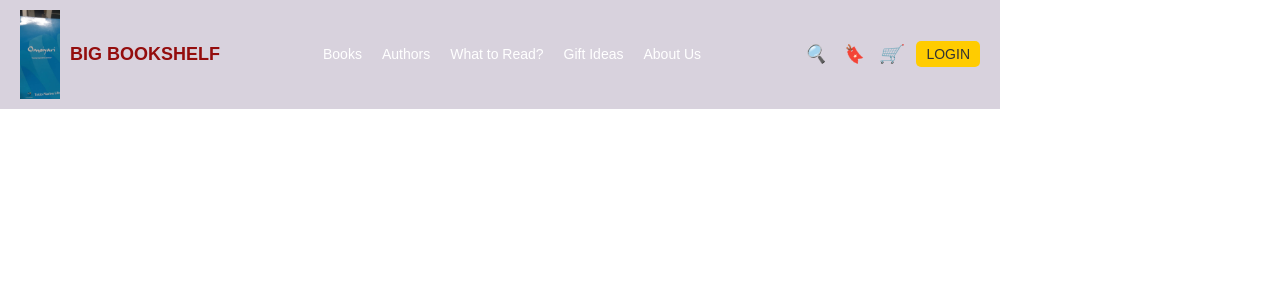
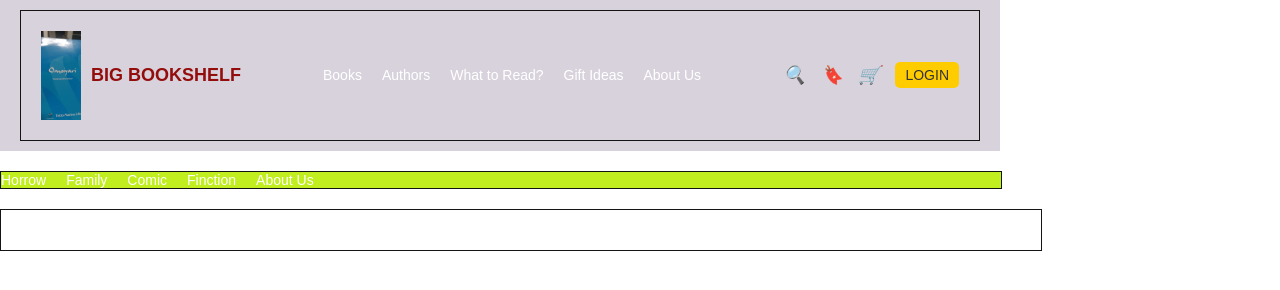
Before and after one commit to Yeopnan/1Jan25_Exercise_LandingPagePositioning, a plain HTML site: page index.html in a window 1280 px wide. Drawn offline with Linux system fonts and the light colour scheme.

Commit message:
container1

```diff
--- a/index.html
+++ b/index.html
@@ -32,6 +32,16 @@
         </div>
       </div>
     </header>
-    <div class="container"></div>
+
+    <div class="container container-1" id="flex">
+      <nav class="genre">
+        <a href="horrow">Horrow</a>
+        <a href="family">Family</a>
+        <a href="comic">Comic</a>
+        <a href="#finction">Finction</a>
+        <a href="#about-us">About Us</a>
+      </nav>
+    </div>
+    <div class="container container-2" id="flex"></div>
   </body>
 </html>
--- a/style.css
+++ b/style.css
@@ -9,14 +9,6 @@ header {
   padding: 10px 20px;
   display: flex;
   color: rgb(148, 13, 13);
-  justify-content: center;
-}
-.container {
-  display: flex;
-  align-items: center;
-  justify-content: space-between;
-  width: 100%;
-  max-width: 1200px;
 }
 
 .logo {
@@ -27,6 +19,8 @@ header {
 .logo img {
   width: 40px;
   height: auto;
+  display: flex;
+  flex-direction: row;
 }
 .logo span {
   font-size: 18px;
@@ -61,8 +55,46 @@ header {
   padding: 5px 10px;
   font-size: 14px;
   cursor: pointer;
+  display: flex;
 }
 
 .login-btn:hover {
   background-color: #e6b800;
 }
+
+.container {
+  display: flex;
+  align-items: center;
+  justify-content: space-between;
+  width: 100%;
+  max-width: 1500px;
+}
+.container {
+  padding: 20px;
+  border: 1px solid #141414;
+}
+
+/* Add gap between containers */
+.container-1 {
+  padding: 0;
+  margin-bottom: 20px;
+  margin-top: 20px;
+  background-color: rgb(193, 238, 30);
+  display: flex;
+  flex-direction: row;
+  justify-content: space-between;
+  align-items: center;
+}
+.genre {
+  display: flex;
+  gap: 20px;
+}
+
+.genre a {
+  text-decoration: none;
+  color: white;
+  font-size: 14px;
+}
+.nav-links a:hover {
+  text-decoration: underline;
+}
```
